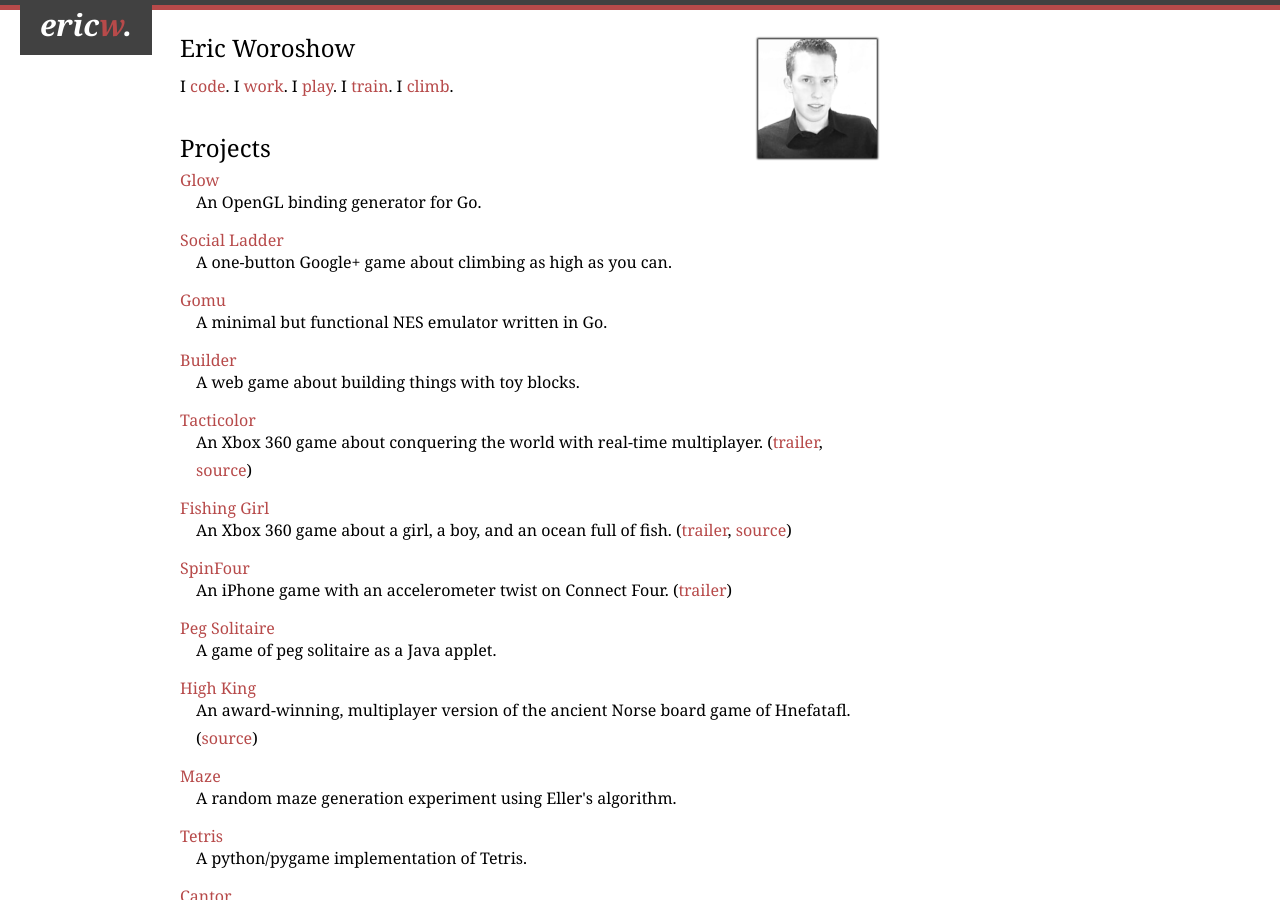
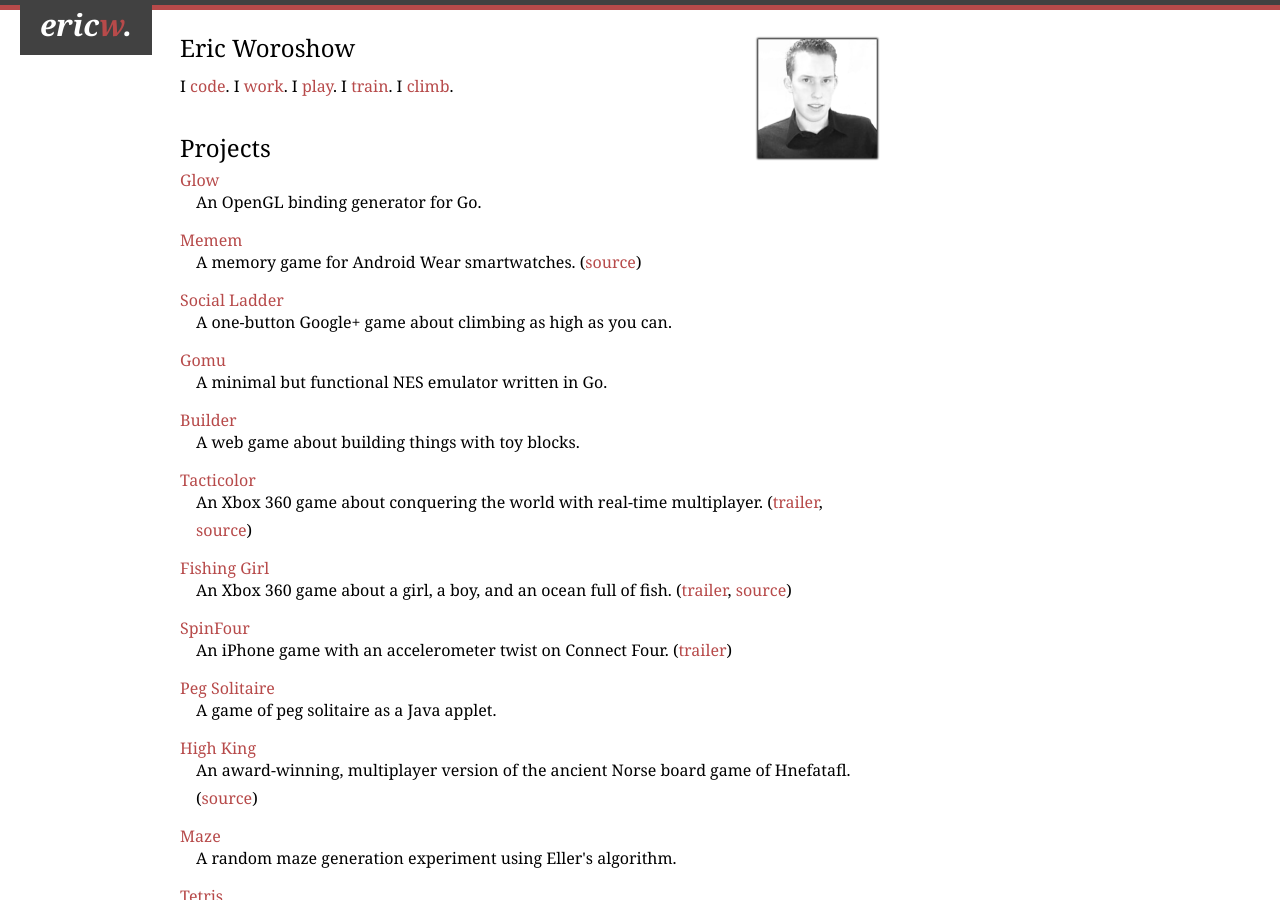
Before and after one commit to errcw/errcw.github.com, a Jekyll site: the page built from index.html, in a window 1280 px wide and 900 px high. Built offline with Jekyll 4.4.1, drawn with Linux system fonts in a browser that asks for light colours.

Commit message:
Add Memem to homepage

```diff
--- a/index.html
+++ b/index.html
@@ -16,6 +16,9 @@ I <a href='http://www.planetgranite.com/'>climb</a>.
 <h1>Projects</h1>
 <h3><a href='https://github.com/go-gl/glow'>Glow</a></h3>
 <p>An OpenGL binding generator for Go.</p>
+
+<h3><a href='https://play.google.com/store/apps/details?id=ca.ericw.memem'>Memem</a></h3>
+<p>A memory game for Android Wear smartwatches. (<a href='http://hg.ericw.ca/memem'>source</a>)</p>
 
 <h3><a href='http://socialladdergame.appspot.com/'>Social Ladder</a></h3>
 <p>A one-button Google+ game about climbing as high as you can.</p>
```
